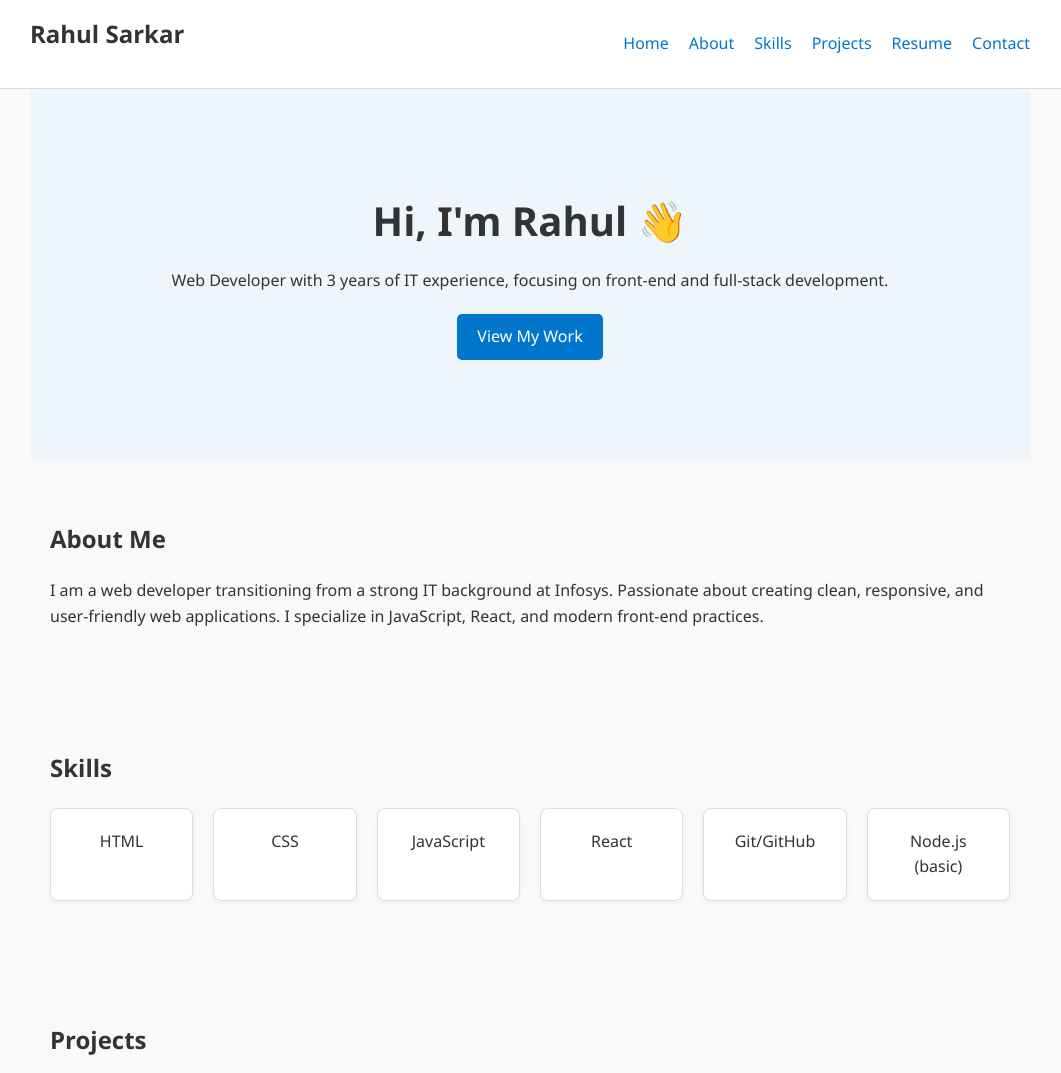
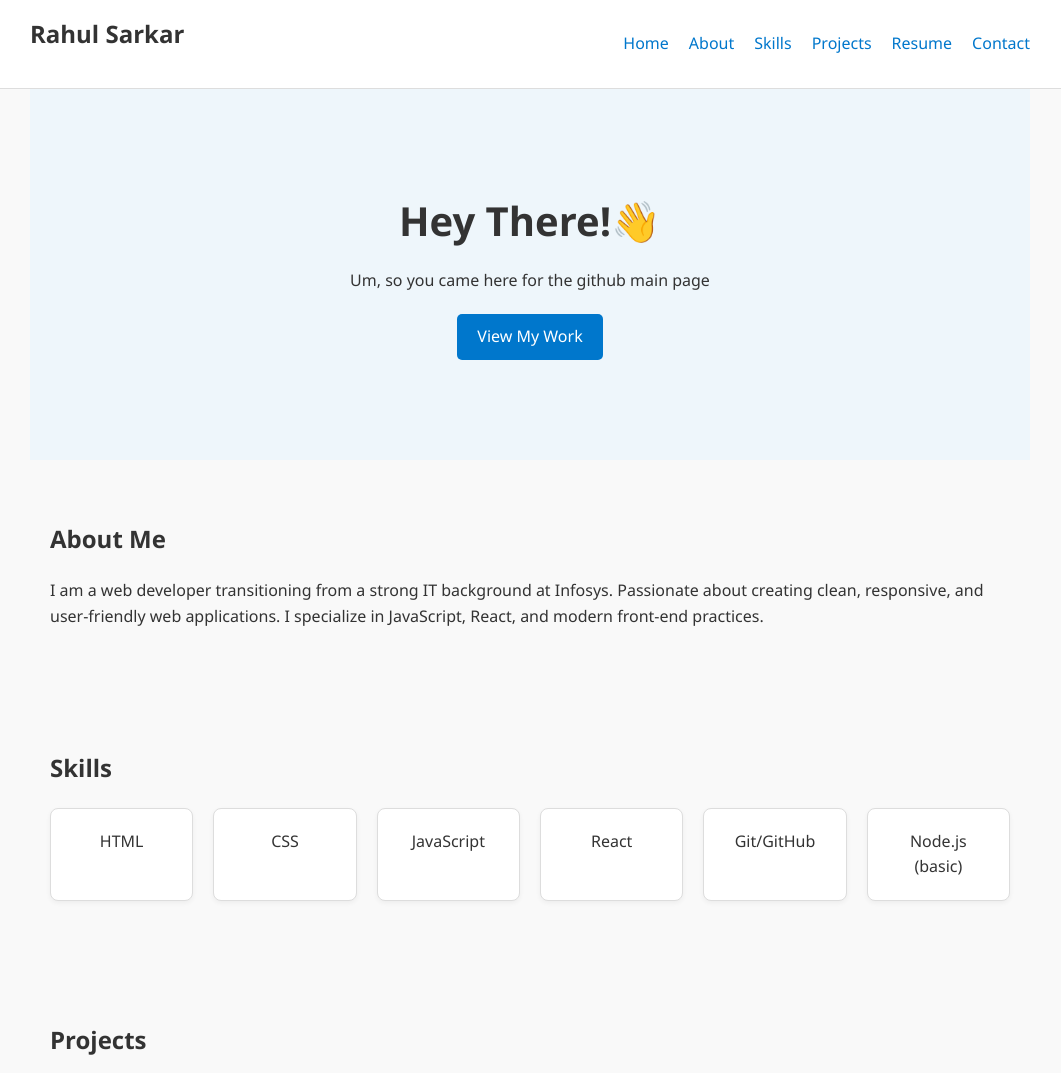
Before and after one commit to rahulsarkar2160/rahulsarkar2160, a plain HTML site: page index.html in a window 1280 px wide. Shown: the top 1073 px of the page, without its empty margins (110-1171 px from the left). Drawn offline with Linux system fonts and the light colour scheme.

Commit message:
Initial portfolio website

```diff
--- a/index.html
+++ b/index.html
@@ -24,8 +24,8 @@
 
   <!-- Hero Section -->
   <section id="hero">
-    <h1>Hi, I'm Rahul 👋</h1>
-    <p>Web Developer with 3 years of IT experience, focusing on front-end and full-stack development.</p>
+    <h1>Hey There!👋</h1>
+    <p>Um, so you came here for the github main page</p>
     <a href="#projects" class="btn">View My Work</a>
   </section>
 
```
